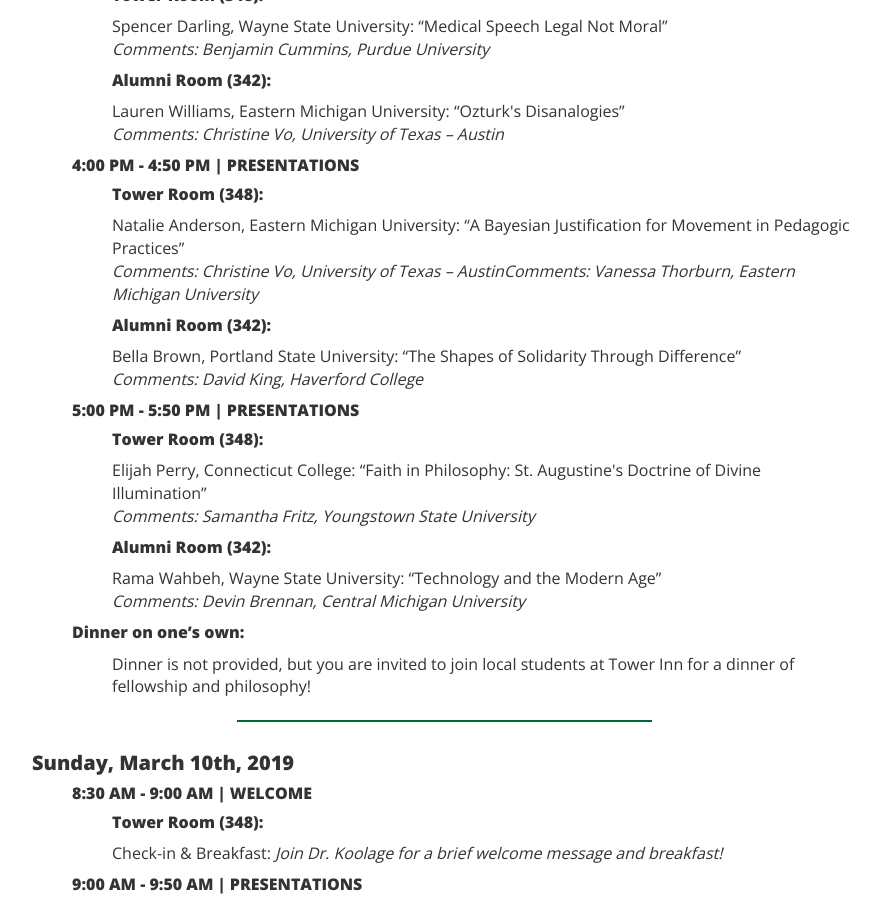
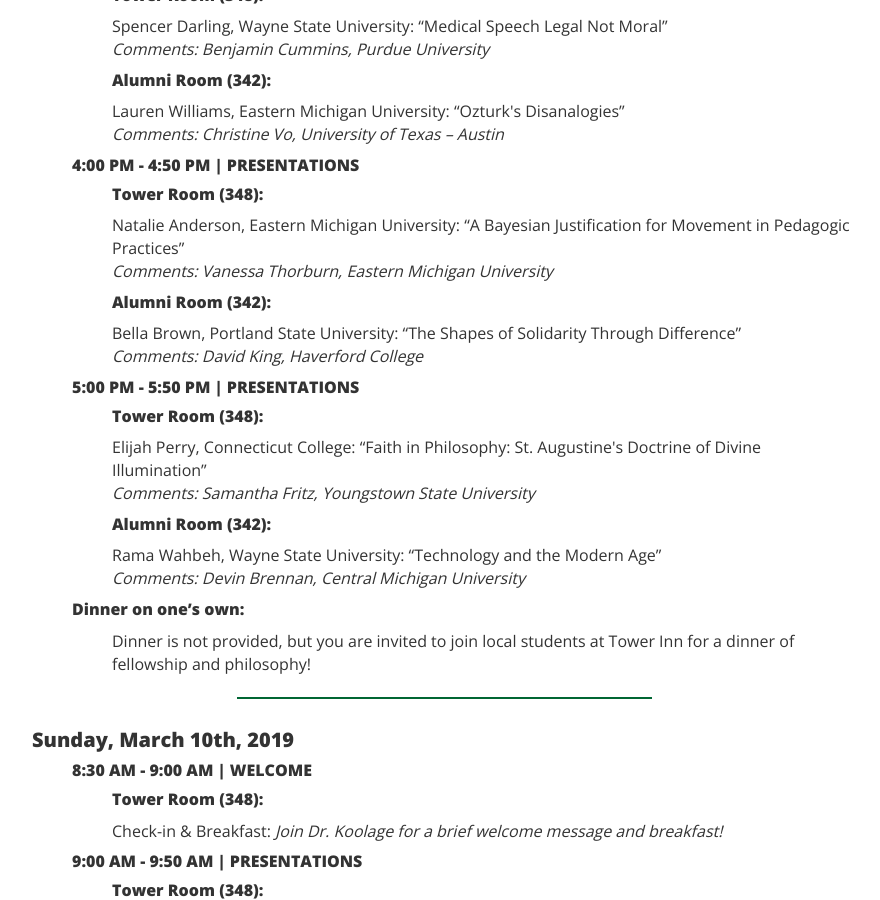
Before and after one commit to ucip/ucip.github.io, a Jekyll site: the page built from schedule.md, in a window 1280 px wide and 900 px high, scrolled down 1660 px. Shown: the whole window, without its empty margins (53-933 px from the left). Built offline with Jekyll 4.4.1, drawn with Linux system fonts in a browser that asks for light colours; nearby versions of some CDN libraries.

Commit message:
correcting entry

```diff
--- a/schedule.md
+++ b/schedule.md
@@ -98,7 +98,7 @@
           <ul class="schedule-list">
             <li><h5>Tower Room (348):</h5>
               <p>Natalie Anderson, Eastern Michigan University: “A Bayesian Justification for Movement in Pedagogic Practices”<br>
-              <em>Comments: Christine Vo, University of Texas – AustinComments: Vanessa Thorburn, Eastern Michigan University</em></p>
+              <em>Comments: Vanessa Thorburn, Eastern Michigan University</em></p>
             </li>
             <li><h5>Alumni Room (342):</h5>
               <p>Bella Brown, Portland State University: “The Shapes of Solidarity Through Difference”<br>
```
